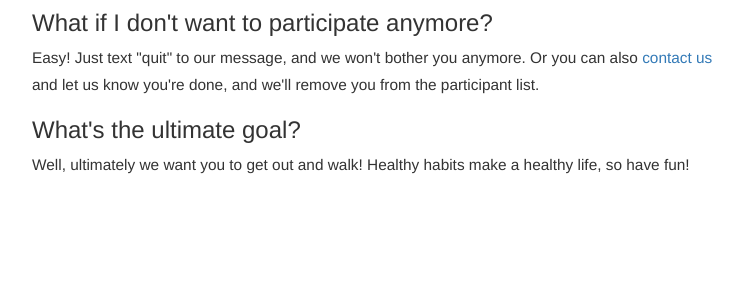
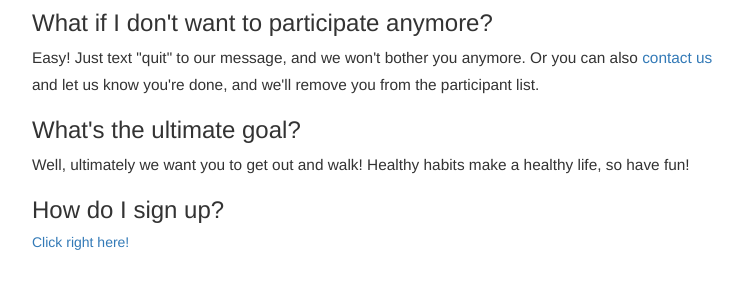
Before and after one commit to ianblu1/walk30Experiment, a Rails app: page /instructions in a window 1280 px wide. Shown: the part 246-546 px from the top of the page, without its empty margins (258-1001 px from the left). Run offline with Rails 7, Linux system fonts and the light colour scheme; style sheets or scripts are compiled from the project's sources; parts of the project's set-up code (start-up, migrations or seed data) failed here and were passed over; some libraries are stand-ins or nearby versions.

Commit message:
updating button and adding link to instuctions page

```diff
--- a/app/views/static_pages/home.html.haml
+++ b/app/views/static_pages/home.html.haml
@@ -3,7 +3,7 @@
 	.jumbotron.hero-unit
 		%h1 Welcome to the Walk30 Project!
 		%h3 Join us in walking just 30 minutes a day, for a healthier happier you
-		= link_to "Join In Now!", signup_path, class: "btn btn-large btn-primary"
+		= link_to "Click Here To Join In Now!", signup_path, class: "btn btn-large btn-primary"
 
 	%hr
 
--- a/app/views/static_pages/instructions.html.haml
+++ b/app/views/static_pages/instructions.html.haml
@@ -20,3 +20,6 @@
 	%p
 		Well, ultimately we want you to get out and walk! Healthy habits make a healthy life,
 		so have fun!
+
+	%h3 How do I sign up?
+	=link_to "Click right here!", signup_path
```
